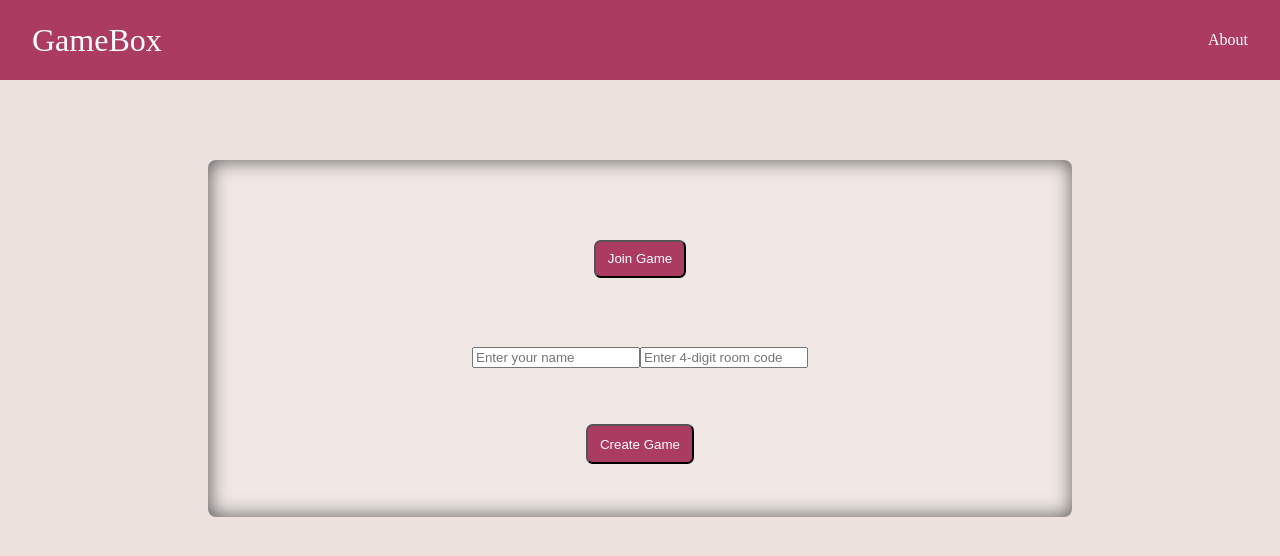
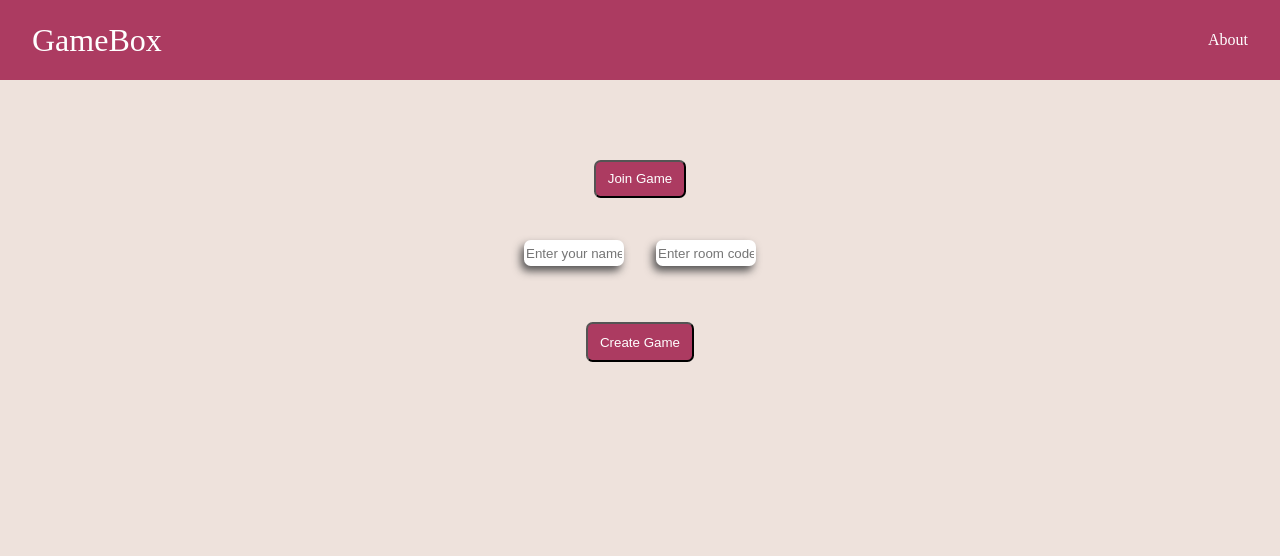
Before and after one commit to lukehorak/gamebox, a React (Create React App) app in the folder client/: page / in a window 1280 px wide. Both pictures are taken after a click on the button "Join Game". Shown: the top 556 px of the page. Built offline with nearby package versions, Linux system fonts and the light colour scheme; a web font is replaced by a local one.

Commit message:
added shading for background of card box

```diff
--- a/client/src/component/Join_game_button.jsx
+++ b/client/src/component/Join_game_button.jsx
@@ -29,8 +29,8 @@ import React, { Component } from 'react';
     <div className="columns is-mobile is-centered">
       <form className="is-horizontal">
         <p className="control">
-          <input className="input" type="text" placeholder="Enter your name"/>
-          <input className="input" type="text" placeholder="Enter 4-digit room code"/>
+          <input className="name-input" type="text" placeholder="Enter your name"/>
+          <input className="room-code-input" type="text" placeholder="Enter room code"/>
         </p>
       </form>
     </div>
--- a/client/src/component/Room_code_form.jsx
+++ b/client/src/component/Room_code_form.jsx
@@ -6,7 +6,7 @@ class RoomCodeForm extends Component{
       <div className="room-code columns is-mobile is-centered">
         <form className="room-code control">
           <p className="control">
-            <input className="input" type="text" placeholder="Enter 4-digit room code">
+            <input className="input" type="text" placeholder="Enter room code">
             </input>
           </p>
         </form>
--- a/client/src/stylesheets/Home.css
+++ b/client/src/stylesheets/Home.css
@@ -39,14 +39,10 @@ nav{
   display: flex;
   flex-direction: column;
   align-items: center;
-  margin: 5em 13em 5em 13em;
-  background-color: #f0e8e4;
-  border-radius: .5em;
-  box-shadow: inset 1px 0px 20px 0px rgb(85, 84, 84);
 }
 
 .game-container{
-  margin-bottom: 4em;
+  margin: 0 0 2em 0;
 }
 
 #join-game{
@@ -77,26 +73,37 @@ form .room-code{
   margin-top: 2em;
 }
 
-#join-game-form {
-  width: 305px;
-  height: 300px;
-  margin: 70px;
-  position: relative;
-  color: white;
-  font-family: Arial;
-  text-align: center
-  }
-
   img{
     width: 10em;
     height: 12em;
     padding: 1em 1em 0em 1em;
   }
 
+  input{
+    border: none;
+    border-radius: 0.5em;
+    box-shadow: -3px 5px 9px 0px rgb(85, 84, 84);
+    height: 1.5rem;
+    width: 6rem;
+  }
+  .name-input{
+    margin-right: 1rem;
+  }
+
+  .room-code-input{
+    margin-left: 1rem;
+  }
 
   #card-container{
     display: flex;
     justify-content: center;
+    background-color: rgba(0,0,0, 0.2);
+    border-radius: .5em;
+    height: 30em;
+    width: 40em;
+    overflow-y: scroll;
+    scroll-behavior: smooth;
+    margin-bottom: 4em;
   }
 
   figure{
```
Also changed, not shown: client/src/component/CreateGame.jsx (line endings or trailing spaces).
